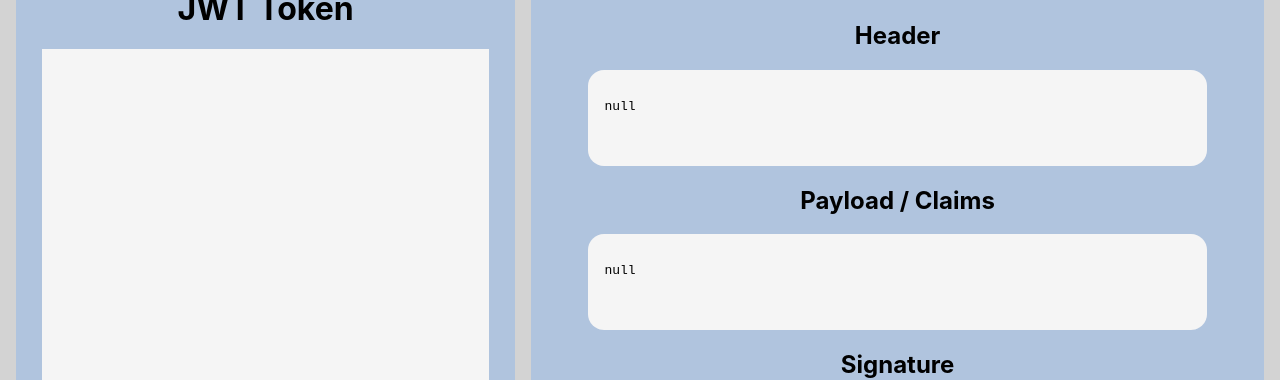
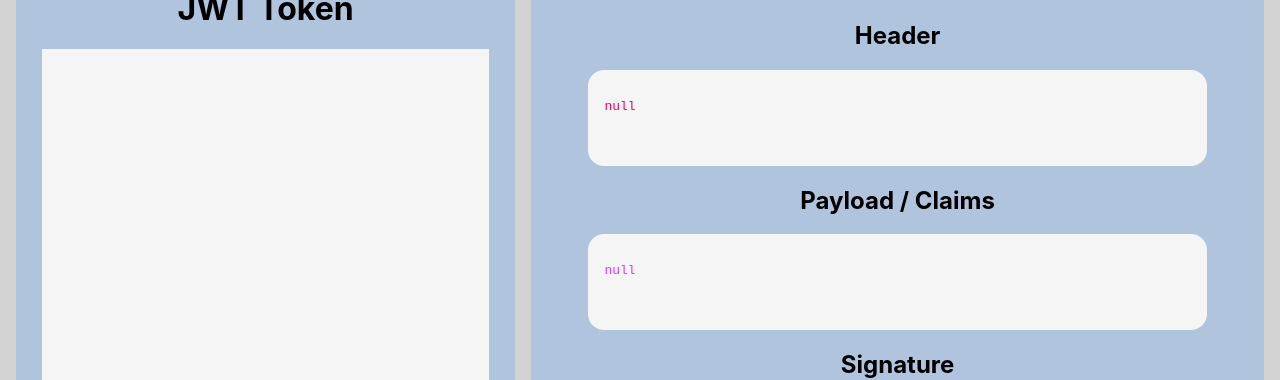
Before and after one commit to vijaygenius123/jwt_debugger, a React (Create React App) app: page / in a window 1280 px wide. Shown: the part 180-560 px from the top of the page. Built offline with nearby package versions, Linux system fonts and the light colour scheme.

Commit message:
Formatted Output And Changed Color For input

```diff
--- a/src/App.css
+++ b/src/App.css
@@ -66,13 +66,13 @@ header nav{
 }
 
 .red {
-  color: red;
+  color: #fb015b;
 }
 
 .purple{
-  color: purple;
+  color: #d63aff;
 }
 
-.green {
-  color: green;
+.blue {
+  color: #00b9f1;
 }
--- a/src/App.js
+++ b/src/App.js
@@ -26,7 +26,7 @@ function App() {
                 const colorCodedToken = `
                     <span class="red">${tokens[0]}</span>.
                     <span class="purple">${tokens[1]}</span>.
-                    <span class="green">${tokens[2]}</span>
+                    <span class="blue">${tokens[2]}</span>
                     `
 
                 setToken(colorCodedToken)
@@ -57,17 +57,17 @@ function App() {
                 </div>
                 <div className="output">
                     <h2>Header</h2>
-                    <div>
+                    <div className="red">
                         <pre>
                         {JSON.stringify(header, null, 2)}
                         </pre>
                     </div>
                     <h2>Payload / Claims</h2>
-                    <div>
+                    <div className="purple">
                         <pre>{JSON.stringify(payload, null, 2)}</pre>
                     </div>
                     <h2>Signature</h2>
-                    <div>{signature}</div>
+                    <div className="blue">{signature}</div>
                 </div>
             </div>
 
```
